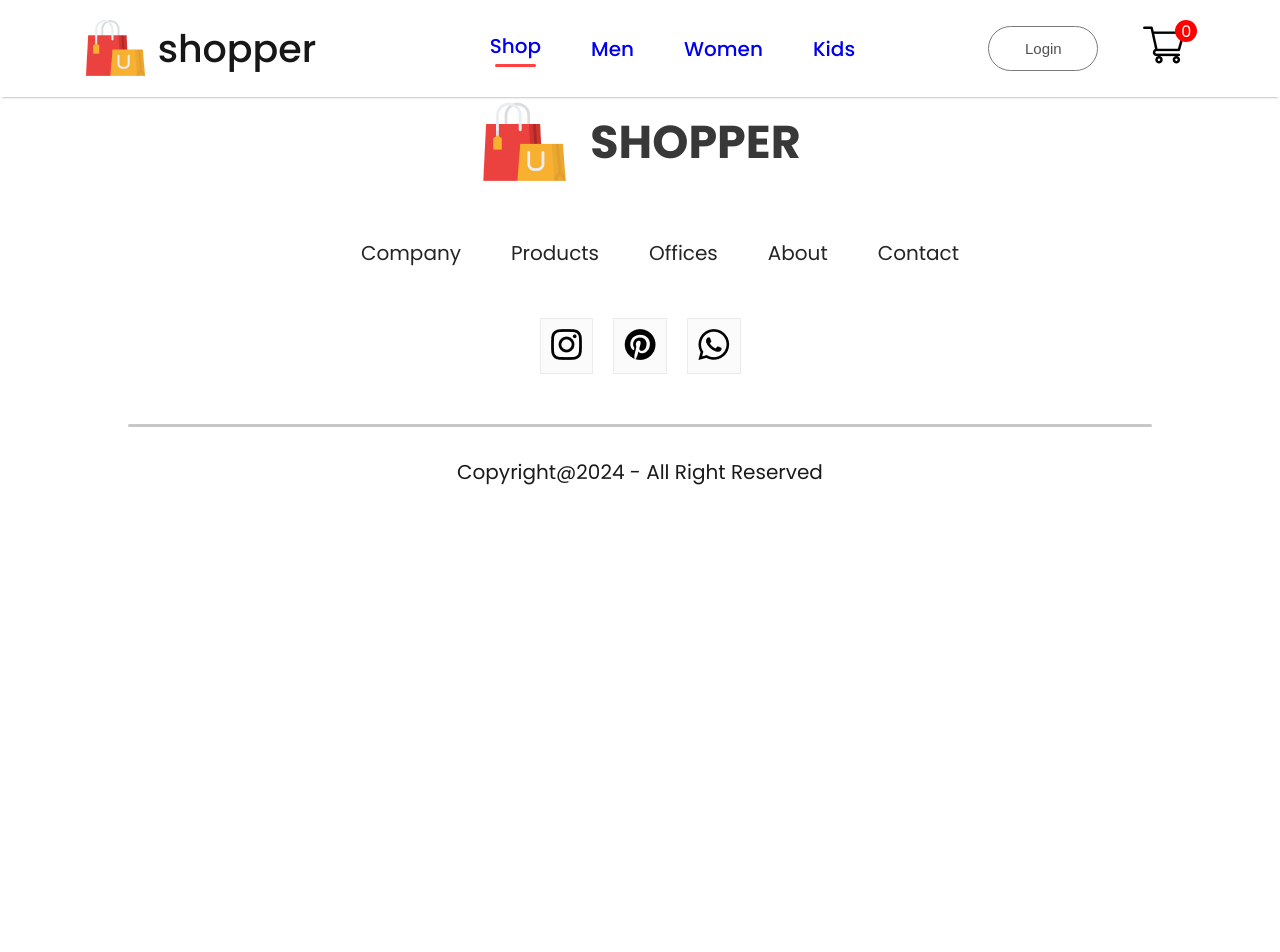
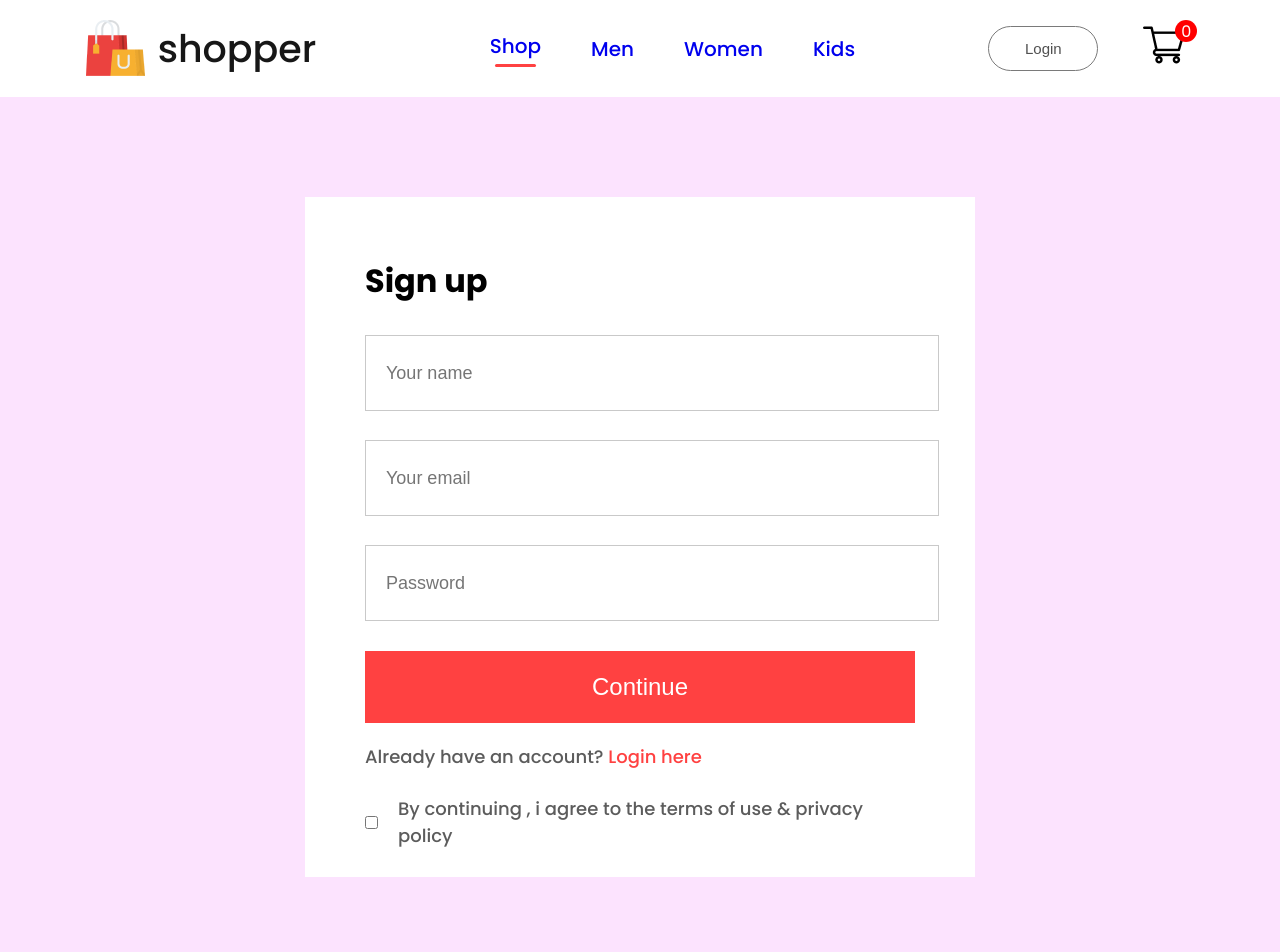
Before and after one commit to ghaith0hmaied/Shoppper, a React (Vite) app in the folder frontend/: page /login in a window 1280 px wide. Shown: the top 952 px of the page. Before the commit the page ends 800 px from the top, so only its background shows below. Built offline with nearby package versions, Linux system fonts and the light colour scheme.

Commit message:
create sign up and login components

```diff
--- a/frontend/src/App.jsx
+++ b/frontend/src/App.jsx
@@ -7,6 +7,9 @@
 import Cart from './Pages/Cart'
 import LoginSignUp from './Pages/LoginSignUp'
 import Footer from './Components/Footer/Footer'
+import men_banner from './Components/Assets/banner_mens.png'
+import women_banner from './Components/Assets/banner_women.png'
+import kids_banner from './Components/Assets/banner_kids.png'
 
 function App() {
 
@@ -16,9 +19,9 @@
        <Navbar/>
        <Routes>
           <Route path='/' element={<Shop/>}/>
-          <Route path='/men' element={<ShopCategory category="men"/>}/>
-          <Route path='/wemen' element={<ShopCategory category="women"/>}/>
-          <Route path='/kids' element={<ShopCategory category="kid"/>}/>
+          <Route path='/men' element={<ShopCategory banner={men_banner} category="men"/>}/>
+          <Route path='/wemen' element={<ShopCategory banner={women_banner} category="women"/>}/>
+          <Route path='/kids' element={<ShopCategory banner={kids_banner} category="kid"/>}/>
           <Route path='/product' element={<Product/>}>
             <Route path=':ProductId' element={<Product/>}/>
           </Route>
--- a/frontend/src/Components/NewCollection/NewCollection.jsx
+++ b/frontend/src/Components/NewCollection/NewCollection.jsx
@@ -9,7 +9,7 @@
       <hr />
       <div className="collections">
         {new_collection.map((item,index)=>{
-            return <div><Item key={index} id={item.id} name={item.name} image={item.image} new_price={item.new_price} old_price={item.old_price}/></div>
+            return <Item key={index} id={item.id} name={item.name} image={item.image} new_price={item.new_price} old_price={item.old_price}/>
         })}
       </div>
     </div>
--- /dev/null
+++ b/frontend/src/Pages/CSS/LoginSignUp.css
@@ -0,0 +1,64 @@
+.loginSignup{
+    width: 100%;
+    height: 80vh;
+    background: #fce3fe;
+    padding-top:100px ;
+    padding-bottom: 300px;
+}
+.loginsignup-container{
+    width: 550px;
+    height: 600px;
+    background: white;
+    margin: auto;
+    padding: 40px 60px;
+}
+
+.loginsignup-container h1{
+    margin: 20px 0px;
+}
+.loginsignup-fields{
+    display: flex;
+    flex-direction: column;
+    gap: 29px;
+    margin-top: 30px;
+}
+
+.loginsignup-fields input{
+    height: 72px;
+    width: 100%;
+    padding-left: 20px;
+    border: 1px solid #c9c9c9;
+    outline: none;
+    color: #5c5c5c;
+    font-size: 18px;
+}
+.loginsignup-container button{
+    width: 550px;
+    height: 72px;
+    color: white;
+    background: #ff4141;
+    margin-top: 30px;
+    border: none;
+    font-size: 24px;
+    font-weight: 500;
+    cursor: pointer;
+}
+.loginsignup-login{
+    margin-top: 20px;
+    color: #5c5c5c;
+    font-size:18px;
+    font-weight: 500;
+}
+.loginsignup-login span{
+    color: #ff4141;
+    font-weight: 600px;
+}
+.loginsignup-agree{
+    display: flex;
+    align-items: center;
+    gap: 20px;
+    margin-top: 25px;
+    color: #5c5c5c;
+    font-size: 18px;
+    font-weight: 500;
+}
--- /dev/null
+++ b/frontend/src/Pages/CSS/ShopCategory.css
@@ -0,0 +1,49 @@
+.shopcategory-banner{
+    display: block;
+    margin: 30px auto;
+    width: 82%;
+}
+.shop-category-indexSort{
+    display: flex;
+    margin: 0px 170px;
+    justify-content: space-between;
+    align-items: center;
+}
+.shopcategory-sort{
+    padding: 10px 20px;
+    border-radius: 40px;
+    border: 1px solid #888;
+}
+.shop-category-indexSort p span{
+    font-weight: 600;
+}
+.shopcategory-product{
+    margin: 20px 70px;
+    display: grid;
+    grid-template-columns: 1fr 1fr 1fr 1fr;
+    gap: 20px;
+    margin-left: 40px;
+    margin-top: 40px;
+    margin-bottom: 150px;
+}
+.shopcategory-product img{
+    width: 100%;
+}
+.shopcategory-product div{
+    width: 300px;
+}
+.shop-category-loadmode{
+    display: flex;
+    justify-content: center;
+    align-items: center;
+    margin: 150px auto;
+    width: 200px;
+    height: 80px;
+    border-radius: 75px;
+    background: #ededed;
+    color: #787878;
+    font-size: 18px;
+    font-weight: 500;
+    border: 0.5px solid black;
+    margin-top: -50px;
+}
--- a/frontend/src/Pages/LoginSignUp.jsx
+++ b/frontend/src/Pages/LoginSignUp.jsx
@@ -1,9 +1,22 @@
 import React from 'react'
-
+import './CSS/LoginSignUp.css'
 const LoginSignUp = () => {
   return (
-    <div>
-
+    <div className='loginSignup'>
+      <div className="loginsignup-container">
+        <h1>Sign up</h1>
+        <div className="loginsignup-fields">
+            <input type="text" placeholder='Your name' />
+            <input type="email" placeholder='Your email' />
+            <input type="password" placeholder='Password' />
+        </div>
+        <button>Continue</button>
+        <p className="loginsignup-login">Already have an account? <span>Login here</span></p>
+        <div className="loginsignup-agree">
+            <input type="checkbox" name='' id='' />
+            <p>By continuing , i agree to the terms of use & privacy policy</p>
+        </div>
+      </div>
     </div>
   )
 }
--- a/frontend/src/Pages/Product.jsx
+++ b/frontend/src/Pages/Product.jsx
@@ -1,6 +1,11 @@
-import React from 'react'
+import React, { useContext } from 'react'
+import { ShopContext } from '../Context/ShopContext';
+import { useParams } from 'next/navigation';
 
 const Product = () => {
+    const {all_product} = useContext(ShopContext)
+    const {ProductId}= useParams();
+    const product = all_product.find((e)=>e.id === Number(ProductId));
   return (
     <div>
 
--- a/frontend/src/Pages/ShopCategory.jsx
+++ b/frontend/src/Pages/ShopCategory.jsx
@@ -1,9 +1,35 @@
-import React from 'react'
-
-const ShopCategory = () => {
+import React, { useContext } from 'react'
+import './CSS/ShopCategory.css'
+import { ShopContext } from '../Context/ShopContext'
+import dropdown_icon from '../Components/Assets/dropdown_icon.png'
+import all_product from '../Components/Assets/all_product'
+import Item from '../Components/Item/Item'
+const ShopCategory = (props) => {
+    const {all_products} = useContext(ShopContext);
   return (
-    <div>
-
+    <div className='shop-category'>
+      <img className='shopcategory-banner' src={props.banner} alt="" />
+      <div className="shop-category-indexSort">
+        <p>
+            <span>Showing 1-12</span>out of 36 products
+        </p>
+        <div className='shopcategory-sort'>
+            Sort by <img src={dropdown_icon} alt="" />
+        </div>
+      </div>
+      <div className="shopcategory-product">
+        {all_product.map((item,i)=>{
+            if(props.category === item.category){
+                return <Item key={i} id={item.id} name={item.name} image={item.image} new_price={item.new_price} old_price={item.old_price} />
+            }
+            else{
+                return null
+            }
+        })}
+      </div>
+      <div className="shop-category-loadmode">
+        Explore More
+      </div>
     </div>
   )
 }
```
Also changed, not shown: frontend/src/Components/Breadcrum/Breadcrum.jsx (added, +13 -0 lines), frontend/src/Components/Breadcrum/Breadcrum.css (added).
